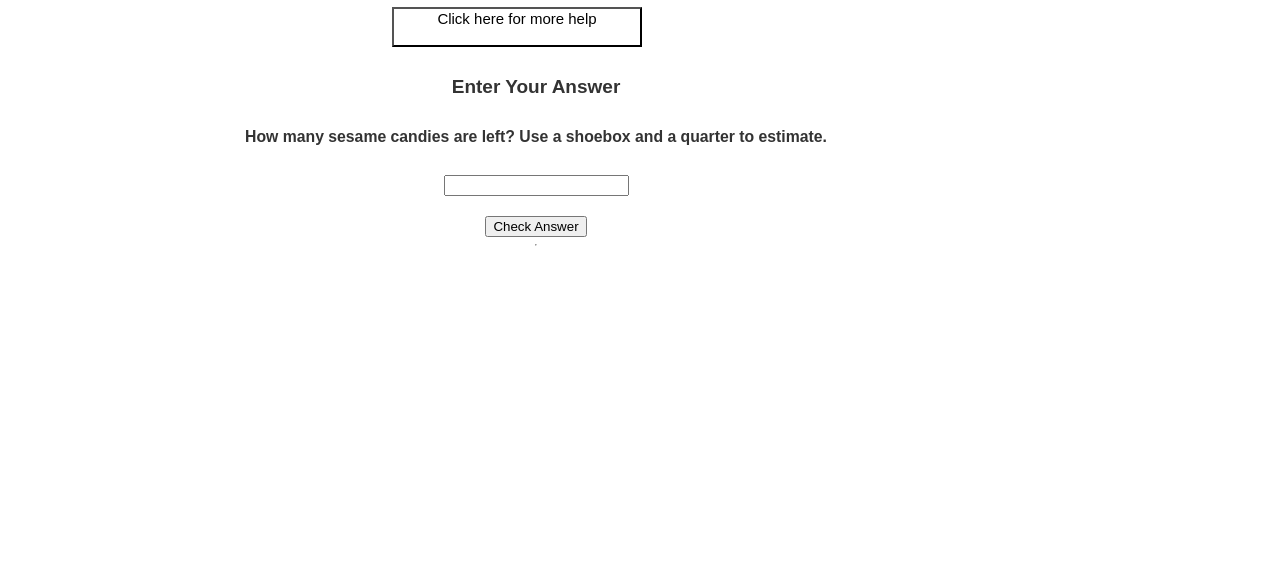
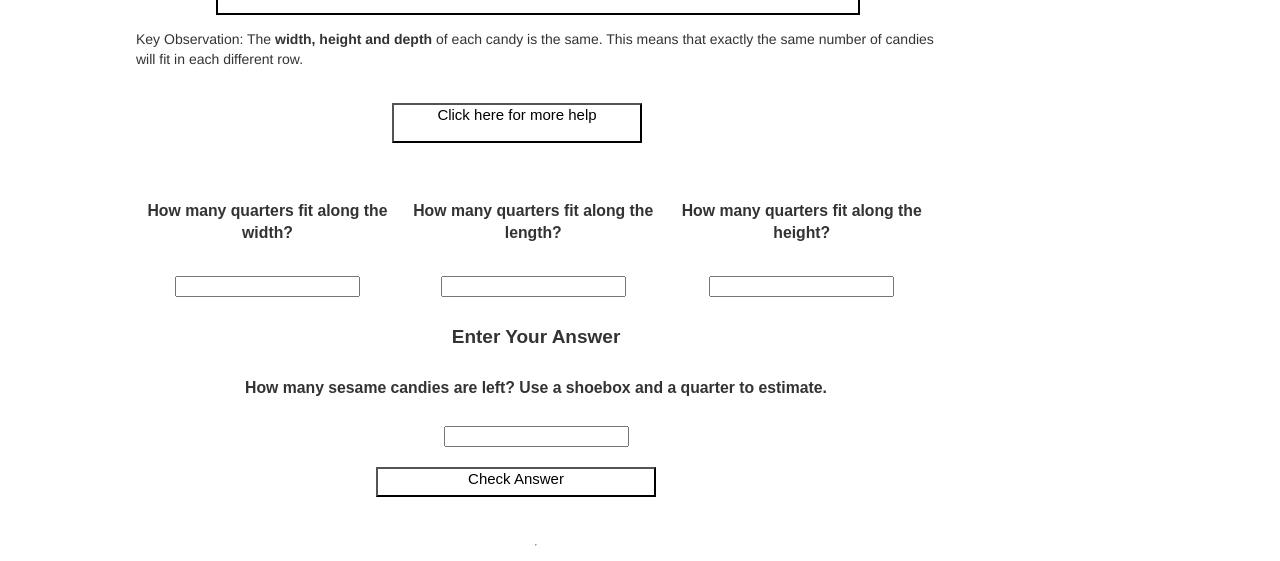
Before and after one commit to smartprimer/smartprimer-webapp, a plain HTML site: page mission1.html in a window 1280 px wide. Shown: the part 576-1137 px from the top of the page. Before the commit the page ends 837 px from the top, so only its background shows below. Drawn offline with Linux system fonts and the light colour scheme.

Commit message:
mission1 edits

```diff
--- a/css/blog-post.css
+++ b/css/blog-post.css
@@ -28,6 +28,7 @@
   body::-ms-backdrop {
       background: white;
   }
+
 
 
 #navStart{
--- a/css/mission.css
+++ b/css/mission.css
@@ -115,6 +115,27 @@
     font-size: 15px;
 }
 
+#dimensions{
+  display: flex;
+  flex-direction: row;
+  margin-top: 30px;
+}
+
+#submited{
+  border-width: 2px;
+  border-color: black;
+  font-family: 'Montserrat', sans-serif;
+  display: flex;
+  justify-content: center;
+  height: 30px;
+  color: black;
+  background-color: white;
+  width: 280px;
+  font-size: 15px;
+  margin-bottom: 40px;
+  margin-left: 30%;
+}
+
 #helpButton{
   border-width: 2px;
   border-color: black;
--- a/mission1.html
+++ b/mission1.html
@@ -88,7 +88,7 @@
                 <div class="well" id="chatbot1" >
                     <h4 style="text-align:center;">Hi, I'm your personal tutor Mr.Owl</h4>
 
-                    <center><img class="img-responsive" src="https://firebasestorage.googleapis.com/v0/b/smartprimer-e0b94.appspot.com/o/owl_tutor_transparent.png?alt=media&token=b395f3cd-032a-42e2-9857-3846c907d138" width="20%" alt=""></center>
+                    <center><img class="img-responsive" src="https://firebasestorage.googleapis.com/v0/b/smartprimer-e0b94.appspot.com/o/owl_tutor_transparent.png?alt=media&token=b395f3cd-032a-42e2-9857-3846c907d138" width="40%" alt=""></center>
                     <button id = stopButton> Stop Audio </button>
 
                     </div>
@@ -120,10 +120,29 @@
   Click here for more help
 </button>
 
+<div id = "dimensions">
+    <div id = "answerBox">
+      <center><h5> How many quarters fit along the width? </h5></center>
+      <center><input type="text" id = "widthAnswer"></center>
+    </div>
+
+    <div id = "answerBox">
+      <center><h5> How many quarters fit along the length? </h5></center>
+      <center><input type="text" id = "lengthAnswer"> </center>
+    </div>
+
+    <div id = "answerBox">
+      <center><h5> How many quarters fit along the height? </h5></center>
+      <center><input type="text" id = "heightAnswer"> </center>
+    </div>
+</div>
+
 <div id = "answerBox">
   <center><h4> Enter Your Answer </h4></center>
   <center><h5> How many sesame candies are left? Use a shoebox and a quarter to estimate. </h5></center>
 </div>
+
+
 
 <div style="text-align:center;">
     <div>
```
Also changed, not shown: 3_count_candies.html (+1 -1 lines).
